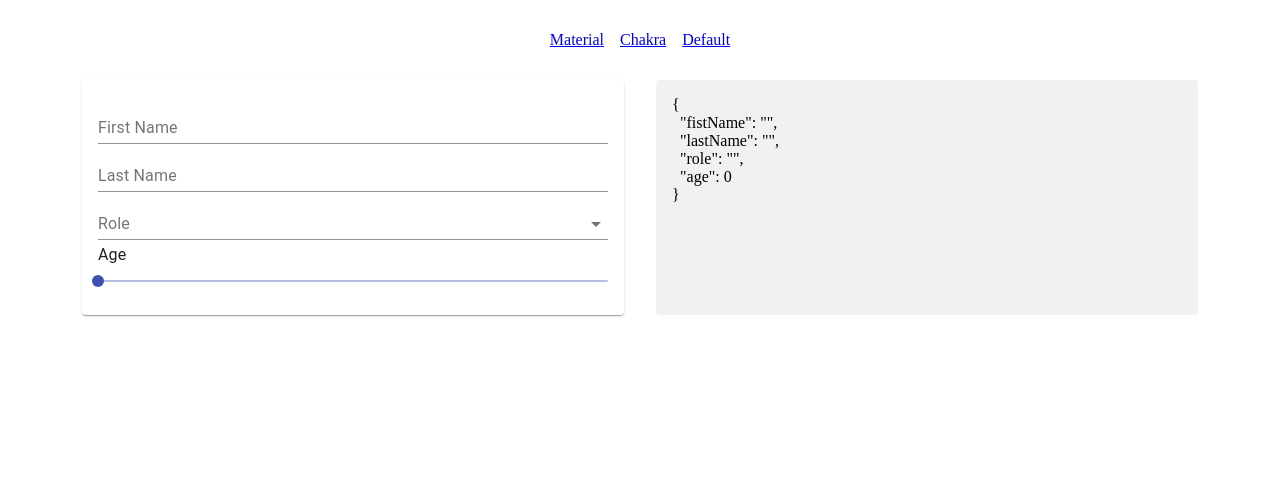
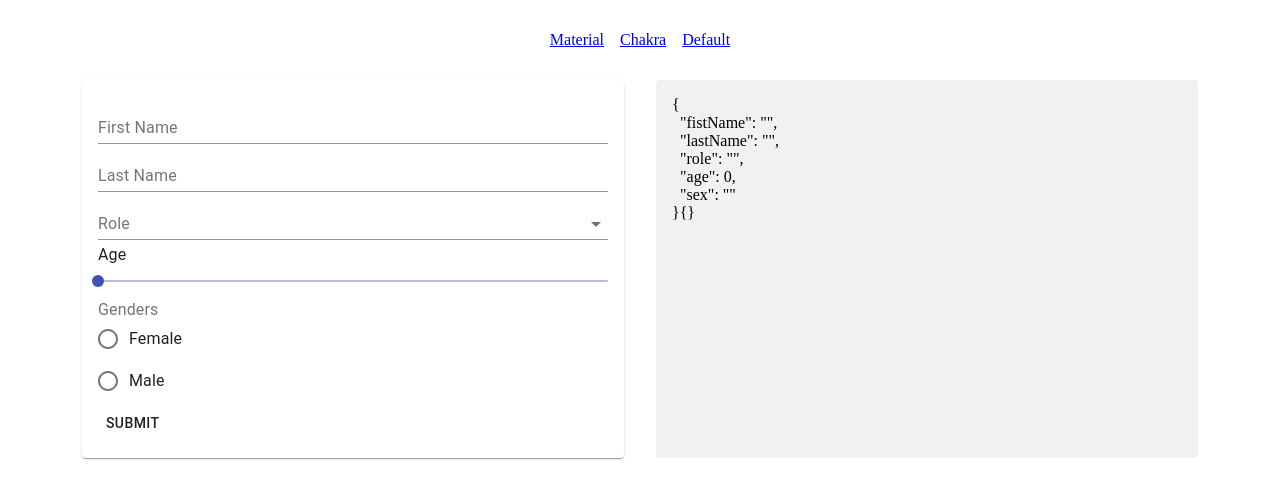
Before and after one commit to danieljpgo/formik-boilerplate-material, a React (Create React App) app: page / in a window 1280 px wide. Shown: the top 498 px of the page. Built offline with nearby package versions, Linux system fonts and the light colour scheme.

Commit message:
feat: hoc for radio group field for material ui

```diff
--- /dev/null
+++ b/src/app/common/components/MaterialRadioGroupField/index.tsx
@@ -0,0 +1,60 @@
+import React from 'react';
+import { FieldProps, getIn } from 'formik';
+import FormHelperText from '@material-ui/core/FormHelperText';
+import FormLabel from '@material-ui/core/FormLabel';
+import FormControl from '@material-ui/core/FormControl';
+import RadioGroup from '@material-ui/core/RadioGroup';
+import FormControlLabel from '@material-ui/core/FormControlLabel';
+import Radio from '@material-ui/core/Radio';
+
+interface RadioGroupProps{
+  label?: string,
+  options: Array<OptionsProps>;
+}
+
+interface OptionsProps{
+  label: string;
+  value: string;
+}
+
+const MaterialRadioGroupField: React.FC<FieldProps & RadioGroupProps> = ({
+  field,
+  form,
+  label,
+  options,
+}) => {
+  const errorText = (
+    getIn(form.touched, field.name) && getIn(form.errors, field.name)
+  );
+
+  return (
+    <FormControl
+      fullWidth
+      component="fieldset"
+      error={!!errorText}
+    >
+      {label && (
+        <FormLabel component="legend">{label}</FormLabel>
+      )}
+      <RadioGroup
+        name={field.name}
+        value={field.value}
+        aria-label={field.name}
+        onBlur={(event) => field.onBlur(event)}
+        onChange={(event, value) => form.setFieldValue(field.name, value)}
+      >
+        {options.map((option) => (
+          <FormControlLabel
+            key={option.value}
+            value={option.value}
+            label={option.label}
+            control={<Radio />}
+          />
+        ))}
+      </RadioGroup>
+      <FormHelperText>{errorText}</FormHelperText>
+    </FormControl>
+  );
+};
+
+export default MaterialRadioGroupField;
--- a/src/app/common/components/MaterialSelectField/index.tsx
+++ b/src/app/common/components/MaterialSelectField/index.tsx
@@ -6,10 +6,22 @@ import Select from '@material-ui/core/Select';
 import MenuItem from '@material-ui/core/MenuItem';
 import FormHelperText from '@material-ui/core/FormHelperText';
 
-const MaterialSelectField: React.FC<FieldProps & {
+interface SelectProps{
   label?: string;
-  options: Array<{ label: string; value: string}>;}> = ({
-    field, form, label, options, ...props
+  options: Array<OptionsProps>;
+}
+
+interface OptionsProps{
+  label: string;
+  value: string;
+}
+
+const MaterialSelectField: React.FC<FieldProps & SelectProps> = ({
+  field,
+  form,
+  label,
+  options,
+  ...props
 }) => {
   const errorText = (
     getIn(form.touched, field.name) && getIn(form.errors, field.name)
@@ -18,9 +30,12 @@ const MaterialSelectField: React.FC<FieldProps & {
   return (
     <FormControl
       fullWidth
+      component="fieldset"
       error={!!errorText}
     >
-        {label && (<InputLabel>{label}</InputLabel>)}
+      {label && (
+        <InputLabel>{label}</InputLabel>
+      )}
       <Select
         fullWidth
         {...field}
--- a/src/app/common/components/MaterialSliderField/index.tsx
+++ b/src/app/common/components/MaterialSliderField/index.tsx
@@ -1,11 +1,19 @@
 import React, { Fragment } from 'react';
-import { FieldProps } from 'formik';
+import { FieldProps, getIn } from 'formik';
 import Slider from '@material-ui/core/Slider';
 import Typography from '@material-ui/core/Typography';
+import FormHelperText from '@material-ui/core/FormHelperText';
 
-const MaterialSliderField: React.FC<FieldProps & {
-  label?: string, min?: number, max?: number, marks?: boolean, step?: number
-} > = ({
+interface SliderProps {
+  label?: string,
+  min?: number,
+  max?: number,
+  marks?: boolean,
+  step?: number,
+  valueLabelDisplay: 'auto' | 'on'
+}
+// @TODO Melhorar com um exemplo real
+const MaterialSliderField: React.FC<FieldProps & SliderProps> = ({
   field,
   form,
   label,
@@ -13,8 +21,14 @@ const MaterialSliderField: React.FC<FieldProps & {
   max,
   step,
   marks,
+  valueLabelDisplay,
   ...props
-}) => (
+}) => {
+  const errorText = (
+    getIn(form.errors, field.name)
+  );
+
+  return (
     <Fragment>
       {/* @TODO Melhorar como é exibido os labels  */}
       <Typography>{label}</Typography>
@@ -24,17 +38,21 @@ const MaterialSliderField: React.FC<FieldProps & {
         marks={marks}
         step={step}
         value={field.value}
+        valueLabelDisplay={valueLabelDisplay}
         onChange={(event, value) => form.setFieldValue(field.name, value)}
         {...props}
       />
+      <FormHelperText>{errorText}</FormHelperText>
     </Fragment>
   );
+};
 
 MaterialSliderField.defaultProps = {
   min: 0,
   max: 100,
   marks: false,
   step: 1,
+  valueLabelDisplay: 'auto',
 };
 
 export default MaterialSliderField;
--- a/src/app/modules/Material/FormUser/index.tsx
+++ b/src/app/modules/Material/FormUser/index.tsx
@@ -2,9 +2,11 @@ import React, { Fragment } from 'react';
 import { Formik, Form, Field } from 'formik';
 import * as yup from 'yup';
 import Paper from '@material-ui/core/Paper';
+import Button from '@material-ui/core/Button';
 import MaterialTextField from '../../../common/components/MaterialTextField';
 import MaterialSelectField from '../../../common/components/MaterialSelectField';
 import MaterialSliderField from '../../../common/components/MaterialSliderField';
+import MaterialRadioGroupField from '../../../common/components/MaterialRadioGroupField';
 
 const roles = [
   { label: 'Programmer', value: 'programmer' },
@@ -12,11 +14,17 @@ const roles = [
   { label: 'Marketing', value: 'marketing' },
 ];
 
+const genders = [
+  { label: 'Female', value: 'female' },
+  { label: 'Male', value: 'male' },
+];
+
 const initialValues = {
   fistName: '',
   lastName: '',
   role: '',
   age: 0,
+  sex: '',
 };
 
 const validationSchema = yup.object({
@@ -24,16 +32,18 @@ const validationSchema = yup.object({
   lastName: yup.string().required(),
   role: yup.string().required(),
   age: yup.number().required().min(18),
+  sex: yup.string().required(),
 });
 
 const FormUser: React.FC = () => (
-
   <Formik
     initialValues={initialValues}
     validationSchema={validationSchema}
-    onSubmit={() => console.log('teste')}
+    onSubmit={(values, helper) => {
+      console.log('submit');
+    }}
   >
-    {({ values, handleSubmit }) => (
+    {({ values, errors, handleSubmit }) => (
       <Fragment>
         <Paper>
           <div className="form-content">
@@ -59,11 +69,19 @@ const FormUser: React.FC = () => (
                 label="Age"
                 component={MaterialSliderField}
               />
+              <Field
+                name="sex"
+                label="Genders"
+                options={genders}
+                component={MaterialRadioGroupField}
+              />
+              <Button type="submit">Submit</Button>
             </Form>
           </div>
         </Paper>
         <div className="code-content">
           {JSON.stringify(values, null, 2)}
+          {JSON.stringify(errors, null, 2)}
         </div>
       </Fragment>
     )}
--- a/src/app/modules/Material/index.tsx
+++ b/src/app/modules/Material/index.tsx
@@ -22,7 +22,6 @@ export default Material;
 // import TextField from '@material-ui/core/TextField';
 // import Radio from '@material-ui/core/Radio';
 // import Checkbox from '@material-ui/core/Checkbox';
-// import FormControlLabel from '@material-ui/core/FormControlLabel';
 // import Select from '@material-ui/core/Select';
 // import MenuItem from '@material-ui/core/MenuItem';
 // import Button from '@material-ui/core/Button';
--- a/src/app/styles.css
+++ b/src/app/styles.css
@@ -16,7 +16,7 @@ body {
 .card-container{
   display: grid;
   grid-gap: calc(var(--unit) * 2);
-  grid-template-columns: repeat(auto-fit, minmax(160px, 1fr));
+  grid-template-columns: repeat(auto-fit, minmax(200px, 1fr));
 }
 
 .card-container .form-content{
```
Also changed, not shown: src/app/common/components/MaterialRadioField/index.tsx (deleted, +0 -7 lines). Lines whose indentation alone changed are shown as unchanged.
